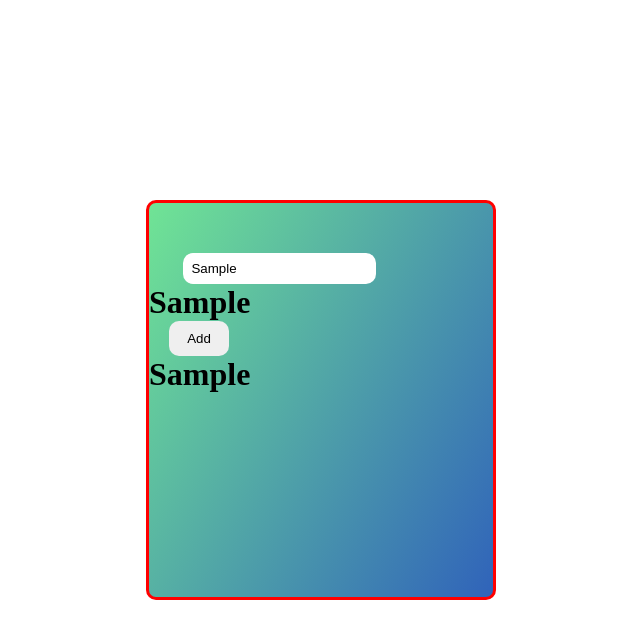
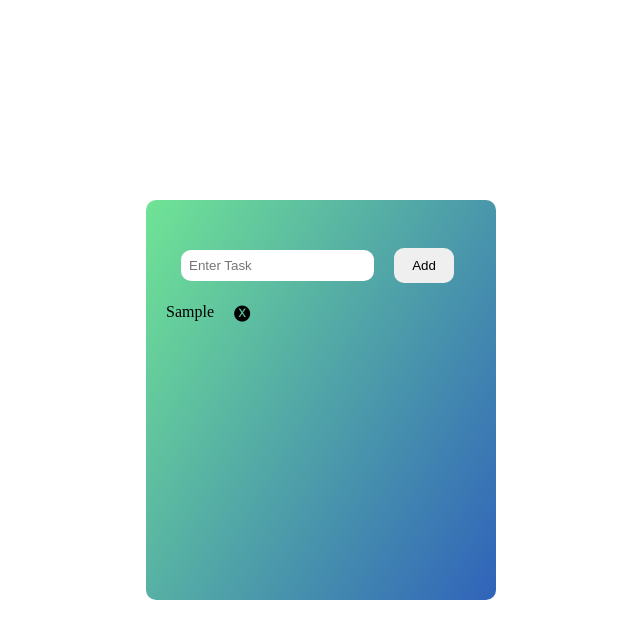
Before and after one commit to sayalsubba/todo-react, a React (Vite) app: page / in a window 1280 px wide. Both pictures are taken after typing "Sample" into the empty fields and a click on the button "Add". Shown: the top 638 px of the page, without its empty margins (319-959 px from the left). Built offline with nearby package versions, Linux system fonts and the light colour scheme.

Commit message:
adding display logic

```diff
--- a/src/components/todo/todo.jsx
+++ b/src/components/todo/todo.jsx
@@ -1,24 +1,31 @@
-import React, { useEffect, useState } from 'react'
+import React, { createElement, useEffect, useState } from 'react'
 import Css from "./todo.module.css"
 export default function todo() {
     const [input, setInput] = useState("");
     const [list, setList] = useState([]);
+    const handleAdd = () => {
+        setList((prev) => [...prev, input]);
+        setInput("");
+    }
+   const handleRemove =(item)=>{
+    setList(list.filter((list)=> list !== item));
+   }
     return (
-
         <>
             <div className={Css["main"]}>
-                <div className={Css["mainPrt"]}>
-                    <input type="text" placeholder='Enter Task' onChange={(e) => {
+                <div id='mainId' className={Css["mainPrt"]}>
+                    <input type="text" value={input} placeholder='Enter Task' onChange={(e) => {
                         setInput(e.target.value);
                     }}
                     />
-                    <h1>{input}</h1>
-                    <button onClick={() => {
-                        setList((prev) => [prev, input]
+                    <button onClick={handleAdd}>Add</button>
+                    <ul>
+                        {list.map((item, index) =>
+                            <li key={index}>{item}<span key={item} onClick={()=>handleRemove(item)}>🅧</span></li>
+                        )}
 
-                        );
-                    }}>Add</button>
-                    <h1>{list}</h1>
+                    </ul>
+
                 </div>
             </div>
 
--- a/src/components/todo/todo.module.css
+++ b/src/components/todo/todo.module.css
@@ -9,14 +9,12 @@
     width: 100%;
     justify-content: center;
     align-items: center;
-
 }
 .mainPrt{
     height: 400px;
     width: 350px;
     border-radius: 10px;
     background: linear-gradient(120deg, rgb(112, 228, 149),rgb(48, 99, 186));
-    border: solid red;
 }
 .mainPrt input{
     padding: 8px;
@@ -33,3 +31,14 @@
     width: 60px;
     cursor: pointer;
 }
+ul li{
+
+    list-style-type: none; /* 1, 2, 3 */
+   width: max-content;
+margin-left: 20px;
+margin-top: 20px;
+}
+ul li span{
+    margin-left: 20px;
+    cursor: pointer;
+}
```
